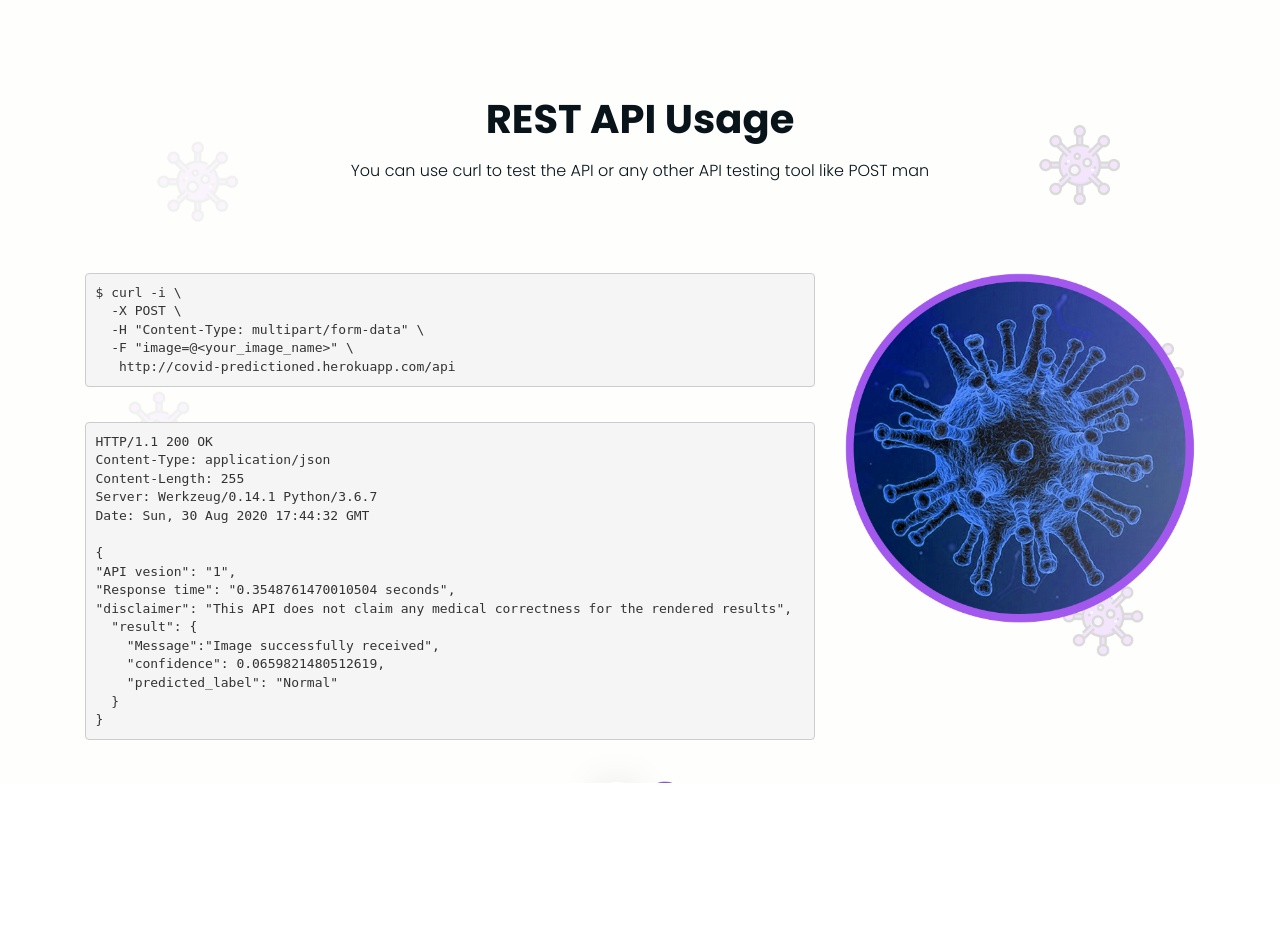
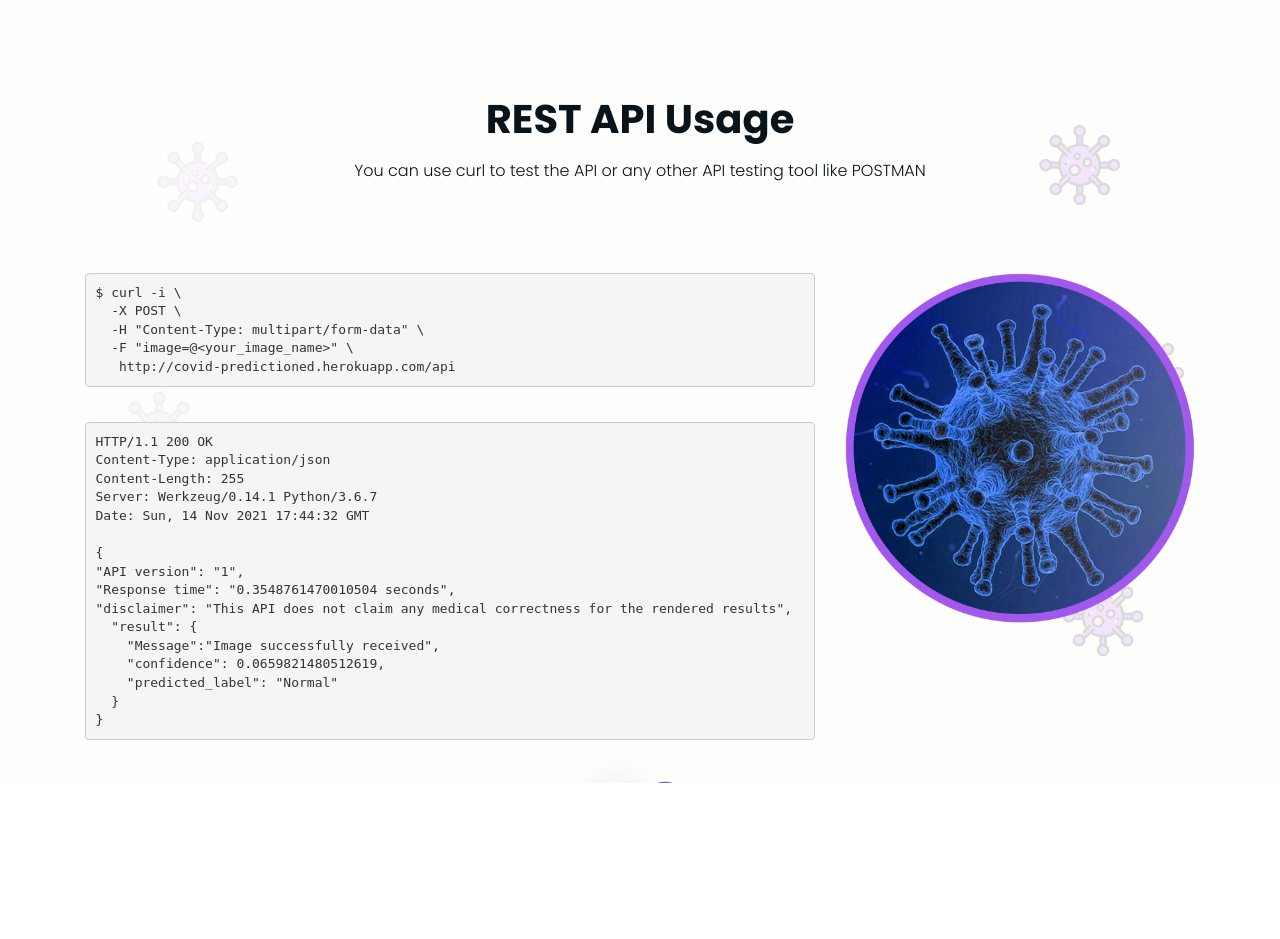
Before and after one commit to Lucifergene/covid-prediction-classifier, a Flask app: page / in a window 1280 px wide. Shown: the part 4019-4958 px from the top of the page. Run offline with Flask 2, Linux system fonts and the light colour scheme; some libraries are stand-ins or nearby versions.

Commit message:
Update base.html

```diff
--- a/templates/base.html
+++ b/templates/base.html
@@ -171,7 +171,7 @@
          <div class="row">
             <div class="col-sm-12">
                <h1 class="protect_taital">REST API Usage</h1>
-               <p class="protect_text_api">You can use curl to test the API or any other API testing tool like POST man </p>
+               <p class="protect_text_api">You can use curl to test the API or any other API testing tool like POSTMAN </p>
             </div>
          </div>
          <div class="protect_section_2 layout_padding">
@@ -181,7 +181,7 @@
 
                   <br>
 
-                  <pre>HTTP/1.1 200 OK<br>Content-Type: application/json<br>Content-Length: 255<br>Server: Werkzeug/0.14.1 Python/3.6.7<br>Date: Sun, 30 Aug 2020 17:44:32 GMT<br><br>{<br>"API vesion": "1",<br>"Response time": "0.3548761470010504 seconds",<br>"disclaimer": "This API does not claim any medical correctness for the rendered results",<br>  "result": {<br>    "Message":"Image successfully received",<br>    "confidence": 0.0659821480512619,<br>    "predicted_label": "Normal"<br>  }<br>}</pre>
+                  <pre>HTTP/1.1 200 OK<br>Content-Type: application/json<br>Content-Length: 255<br>Server: Werkzeug/0.14.1 Python/3.6.7<br>Date: Sun, 14 Nov 2021 17:44:32 GMT<br><br>{<br>"API version": "1",<br>"Response time": "0.3548761470010504 seconds",<br>"disclaimer": "This API does not claim any medical correctness for the rendered results",<br>  "result": {<br>    "Message":"Image successfully received",<br>    "confidence": 0.0659821480512619,<br>    "predicted_label": "Normal"<br>  }<br>}</pre>
                </div>
                <div class="col-md-4">
                   <div><img class="image_21" src="static/images/img-2.png"></div>
@@ -257,9 +257,8 @@
                  <div class="row">
                   <div class="col-lg-9 col-sm-6">
                     <h2 class="useful_text text-center">About</h2>
-                    <p align="center" class="footer_text">This project is made by Avik Kundu, a fellow MLOps enthusiast currently enrolled for B.Tech Degree at KIIT University, Bhubaneswar.
-                      <br>
-                      Special Thanks to Chandan Mishra & Meghdut Mandal for being part of the development process and the during the hurdles faced during deployment.
+                    <p align="center" class="footer_text">
+                      This project is made by Avik Kundu, a DevOps Intern at HighRadius, currently enrolled for B.Tech Degree at KIIT University, Bhubaneswar for CIVO Hackathon 2021.
                     </p>
                     <br> <br> <br>
                     <h3 class="useful_text text-center">Find out more about me!</h3>
@@ -287,7 +286,7 @@
       <div class="container">
          <div class="row">
             <div class="col-sm-12">
-               <p class="copyright_text">© 2020 All Rights Reserved.</p>
+               <p class="copyright_text">© 2021 All Rights Reserved.</p>
             </div>
          </div>
       </div>
```
